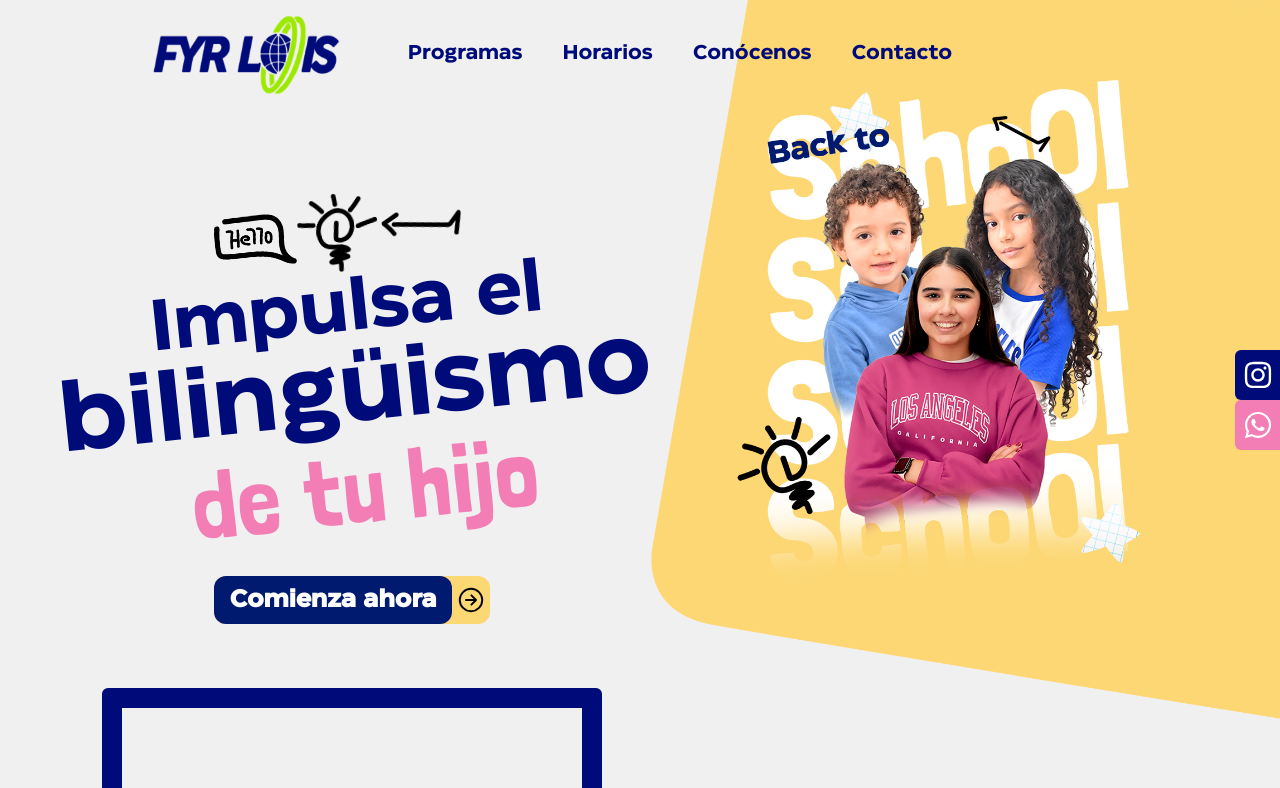
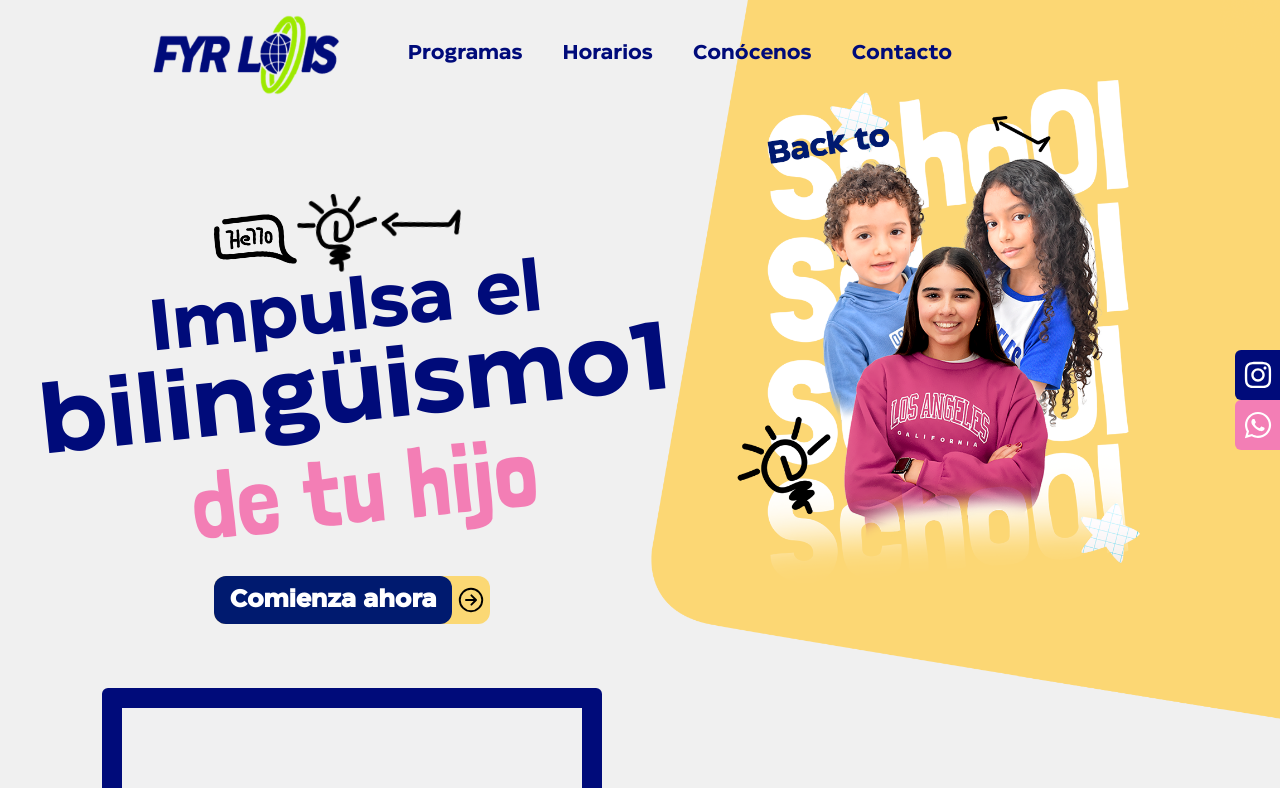
Before and after one commit to suchmolin/fyrlois, a Next.js app: page /anoescolar in a window 1280 px wide. Shown: the top 788 px of the page. Built offline with nearby package versions, Linux system fonts and the light colour scheme.

Commit message:
testing branch deploy

```diff
--- a/src/components/anoEscComps/HeaderAE/page.jsx
+++ b/src/components/anoEscComps/HeaderAE/page.jsx
@@ -18,7 +18,7 @@ export default function HeaderAE() {
             <h1 className="text-4xl sm:text-5xl xl:text-7xl text-[#000b7a] text-center font-[EastmanBold] flex flex-col">
               Impulsa el <br />
               <span className="text-5xl sm:text-6xl xl:text-8xl">
-                bilingüismo
+                bilingüismo1
               </span>
               <span className="font-[Londrina] text-6xl sm:text-7xl xl:text-8xl text-[#f37eb5]">
                 de tu hijo
```
